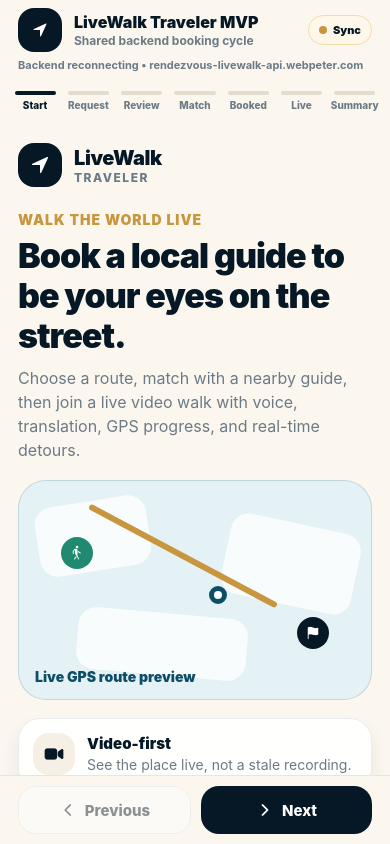
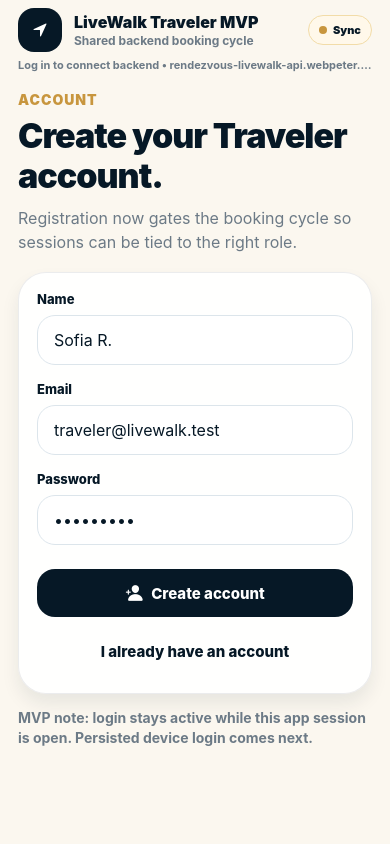
Before and after one commit to a-mostaani/livewalk-traveler, a React Native app: screen / in a window 390 px wide. Built offline with nearby package versions, Linux system fonts and the light colour scheme; no server answers.

Commit message:
Add traveler registration flow

```diff
--- a/App.tsx
+++ b/App.tsx
@@ -5,7 +5,8 @@
 import { Ionicons } from '@expo/vector-icons';
 import { Button, colors } from './src/components/Primitives';
 import { defaultRequest, estimateRequest } from './src/data/mock';
-import { API_BASE, createWalkRequest, getSessionStatus, getWalkRequest, health, MarketplaceRequest, sendSessionMessage, SessionMessage, startSession } from './src/api';
+import { API_BASE, AuthPayload, AuthUser, createWalkRequest, getSessionStatus, getWalkRequest, health, loginAccount, MarketplaceRequest, registerAccount, sendSessionMessage, SessionMessage, setAuthToken, startSession } from './src/api';
+import { AuthScreen } from './src/screens/AuthScreen';
 import { ConfirmedScreen } from './src/screens/ConfirmedScreen';
 import { LiveWalkScreen } from './src/screens/LiveWalkScreen';
 import { MatchingScreen } from './src/screens/MatchingScreen';
@@ -34,6 +35,9 @@
   const [apiOnline, setApiOnline] = useState(false);
   const [apiNote, setApiNote] = useState('Checking backend…');
   const [busy, setBusy] = useState(false);
+  const [authBusy, setAuthBusy] = useState(false);
+  const [authError, setAuthError] = useState('');
+  const [authUser, setAuthUser] = useState<AuthUser | undefined>();
   const [messages, setMessages] = useState<SessionMessage[]>([]);
   const scrollRef = useRef<ScrollView>(null);
   const estimate = useMemo(() => estimateRequest(request), [request]);
@@ -48,6 +52,11 @@
   };
 
   useEffect(() => {
+    if (!authUser) {
+      setApiOnline(false);
+      setApiNote('Log in to connect backend');
+      return;
+    }
     let active = true;
     const poll = async () => {
       try {
@@ -78,7 +87,7 @@
     poll();
     const timer = setInterval(poll, 2000);
     return () => { active = false; clearInterval(timer); };
-  }, [remoteRequest?.id, screen]);
+  }, [authUser, remoteRequest?.id, screen]);
 
   const goPrevious = () => {
     if (!isFirstScreen) navigateTo(screenOrder[currentIndex - 1]);
@@ -128,6 +137,21 @@
     navigateTo('request');
   };
 
+  const handleAuth = async (mode: 'register' | 'login', payload: AuthPayload) => {
+    setAuthBusy(true);
+    setAuthError('');
+    try {
+      const data = mode === 'register' ? await registerAccount(payload) : await loginAccount(payload);
+      setAuthToken(data.token);
+      setAuthUser(data.user);
+      setScreen('onboarding');
+    } catch (error) {
+      setAuthError(error instanceof Error ? error.message : 'Authentication failed');
+    } finally {
+      setAuthBusy(false);
+    }
+  };
+
   return (
     <SafeAreaProvider>
       <SafeAreaView style={styles.safeArea} edges={['top', 'left', 'right']}>
@@ -146,8 +170,8 @@
               <Text style={styles.statusText}>{apiOnline ? 'Live' : 'Sync'}</Text>
             </View>
           </View>
-          <Text style={styles.backendLine} numberOfLines={1}>{apiNote} • {API_BASE.replace('https://', '')}</Text>
-          <View style={styles.stepper}>
+          <Text style={styles.backendLine} numberOfLines={1}>{authUser ? `${authUser.name} • ${apiNote}` : apiNote} • {API_BASE.replace('https://', '')}</Text>
+          {authUser ? <View style={styles.stepper}>
             {screenOrder.map((item, index) => {
               const active = item === screen;
               return (
@@ -157,8 +181,12 @@
                 </Pressable>
               );
             })}
-          </View>
+          </View> : null}
           <ScrollView ref={scrollRef} style={styles.scroll} contentContainerStyle={styles.content} contentInsetAdjustmentBehavior="automatic" keyboardShouldPersistTaps="handled" nestedScrollEnabled showsVerticalScrollIndicator>
+            {!authUser ? (
+              <AuthScreen busy={authBusy} error={authError} onSubmit={handleAuth} />
+            ) : (
+              <>
                 {screen === 'onboarding' ? <OnboardingScreen onStart={() => navigateTo('request')} /> : null}
                 {screen === 'request' ? <RequestScreen request={request} onChange={setRequest} onReview={() => navigateTo('review')} /> : null}
                 {screen === 'review' ? <ReviewScreen request={request} estimate={estimate} onBack={() => navigateTo('request')} onFindGuide={submitRequest} busy={busy} /> : null}
@@ -166,13 +194,15 @@
                 {screen === 'confirmed' ? <ConfirmedScreen request={request} estimate={estimate} remoteRequest={remoteRequest} onJoin={joinLive} /> : null}
                 {screen === 'live' ? <LiveWalkScreen remoteRequest={remoteRequest} messages={messages} onSendMessage={sendTravelerMessage} onEnd={() => navigateTo('summary')} /> : null}
                 {screen === 'summary' ? <SummaryScreen onNewWalk={resetLocal} /> : null}
+              </>
+            )}
           </ScrollView>
-          <SafeAreaView style={styles.bottomSafeArea} edges={['bottom']}>
+          {authUser ? <SafeAreaView style={styles.bottomSafeArea} edges={['bottom']}>
             <View style={styles.bottomNav}>
               <Button label="Previous" icon="chevron-back" variant="secondary" onPress={goPrevious} disabled={isFirstScreen} style={styles.navButton} />
               <Button label={isLastScreen ? 'New walk' : 'Next'} icon={isLastScreen ? 'add-circle' : 'chevron-forward'} onPress={goNext} style={styles.navButton} />
             </View>
-          </SafeAreaView>
+          </SafeAreaView> : null}
         </View>
       </SafeAreaView>
     </SafeAreaProvider>
--- a/src/api.ts
+++ b/src/api.ts
@@ -21,15 +21,39 @@
 };
 export type LiveSession = { id: string; requestId: string; status: 'ready' | 'live'; startedAt?: string | null; location?: { label?: string; progress?: number } | null };
 export type SessionMessage = { id: string; sessionId: string; senderRole: string; senderName: string; text: string; createdAt: string };
+export type AuthUser = { id: string; email: string; name: string; role: 'traveler' | 'guide'; createdAt: string };
+export type AuthPayload = { name?: string; email: string; password: string };
+
+let authToken = '';
+export function setAuthToken(token: string) { authToken = token; }
+export function clearAuthToken() { authToken = ''; }
 
 async function api<T>(path: string, init?: RequestInit): Promise<T> {
   const response = await fetch(`${API_BASE}${path}`, {
     ...init,
-    headers: { 'content-type': 'application/json', ...(init?.headers || {}) },
+    headers: {
+      'content-type': 'application/json',
+      ...(authToken ? { authorization: `Bearer ${authToken}` } : {}),
+      ...(init?.headers || {}),
+    },
   });
   const data = await response.json();
   if (!response.ok || !data.ok) throw new Error(data.error || `API ${response.status}`);
   return data;
+}
+
+export async function registerAccount(payload: AuthPayload) {
+  return api<{ ok: true; user: AuthUser; token: string }>('/api/auth/register', {
+    method: 'POST',
+    body: JSON.stringify({ ...payload, role: 'traveler' }),
+  });
+}
+
+export async function loginAccount(payload: AuthPayload) {
+  return api<{ ok: true; user: AuthUser; token: string }>('/api/auth/login', {
+    method: 'POST',
+    body: JSON.stringify(payload),
+  });
 }
 
 export async function health() {
--- /dev/null
+++ b/src/screens/AuthScreen.tsx
@@ -0,0 +1,48 @@
+import React, { useState } from 'react';
+import { StyleSheet, Text, View } from 'react-native';
+import { Button, Card, Field, Header, colors } from '../components/Primitives';
+import { AuthPayload } from '../api';
+
+type Mode = 'register' | 'login';
+
+export function AuthScreen({ busy, error, onSubmit }: { busy: boolean; error?: string; onSubmit: (mode: Mode, payload: AuthPayload) => Promise<void> }) {
+  const [mode, setMode] = useState<Mode>('register');
+  const [name, setName] = useState('Sofia R.');
+  const [email, setEmail] = useState('traveler@livewalk.test');
+  const [password, setPassword] = useState('secret123');
+  const isRegister = mode === 'register';
+
+  const submit = () => onSubmit(mode, { name, email, password });
+
+  return (
+    <View>
+      <Header
+        kicker="Account"
+        title={isRegister ? 'Create your Traveler account.' : 'Log back in.'}
+        body="Registration now gates the booking cycle so sessions can be tied to the right role."
+      />
+      <Card style={styles.card}>
+        {isRegister ? <Field label="Name" value={name} onChangeText={setName} autoCapitalize="words" /> : null}
+        <Field label="Email" value={email} onChangeText={setEmail} autoCapitalize="none" keyboardType="email-address" />
+        <Field label="Password" value={password} onChangeText={setPassword} secureTextEntry />
+        {error ? <Text style={styles.error}>{error}</Text> : null}
+        <Button label={busy ? 'Working…' : isRegister ? 'Create account' : 'Log in'} icon={isRegister ? 'person-add' : 'log-in'} onPress={submit} disabled={busy} style={styles.primary} />
+        <Button
+          label={isRegister ? 'I already have an account' : 'Create a new account'}
+          variant="ghost"
+          onPress={() => setMode(isRegister ? 'login' : 'register')}
+          style={styles.secondary}
+        />
+      </Card>
+      <Text style={styles.note}>MVP note: login stays active while this app session is open. Persisted device login comes next.</Text>
+    </View>
+  );
+}
+
+const styles = StyleSheet.create({
+  card: { gap: 2 },
+  primary: { marginTop: 8 },
+  secondary: { marginTop: 8 },
+  error: { color: colors.danger, fontWeight: '800', marginVertical: 8 },
+  note: { color: colors.muted, fontWeight: '700', lineHeight: 20, marginTop: 14 },
+});
```
Lines whose indentation alone changed are shown as unchanged.
